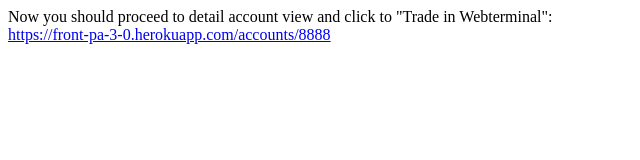
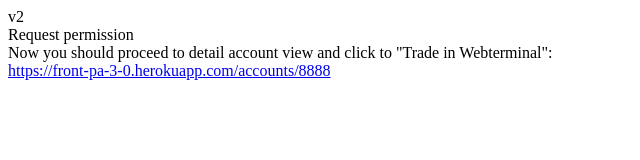
Before and after one commit to ADagen/register-protocol-handlers, a plain HTML site: page index.html in a window 1280 px wide. Shown: the whole page, without its empty margins (0-640 px from the left). Drawn offline with Linux system fonts and the light colour scheme.

Commit message:
[add] resend

```diff
--- a/index.html
+++ b/index.html
@@ -1,5 +1,5 @@
 <html>
-  <body>
+  <head>
     <script>
       function registerSchema() {
         navigator.registerProtocolHandler(
@@ -9,10 +9,14 @@
         )
       }
       document.addEventListener('DOMContentLoaded', function() {
-        setTimeout(registerSchema, 500)
-
+        setTimeout(registerSchema, 500);
+        document.getElementById('request').addEventListener('click', registerSchema)
       })
     </script>
+  </head>
+  <body>
+    v2
+    <div color="darkred" id="request">Request permission</div>
     Now you should proceed to detail account view and click to "Trade in Webterminal": <br />
     <a href="https://front-pa-3-0.herokuapp.com/accounts/8888">https://front-pa-3-0.herokuapp.com/accounts/8888</a>
   </body>
```
